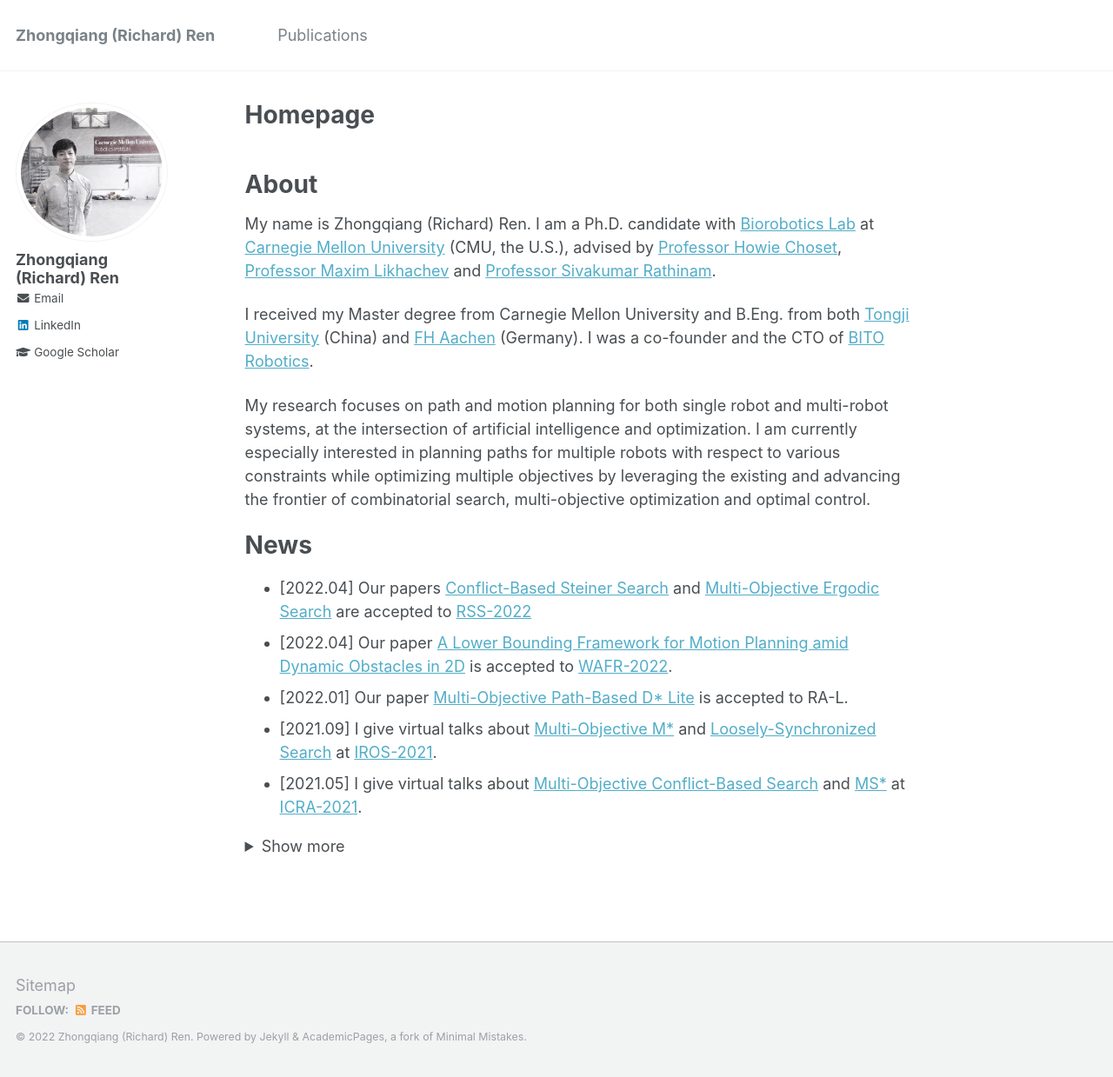
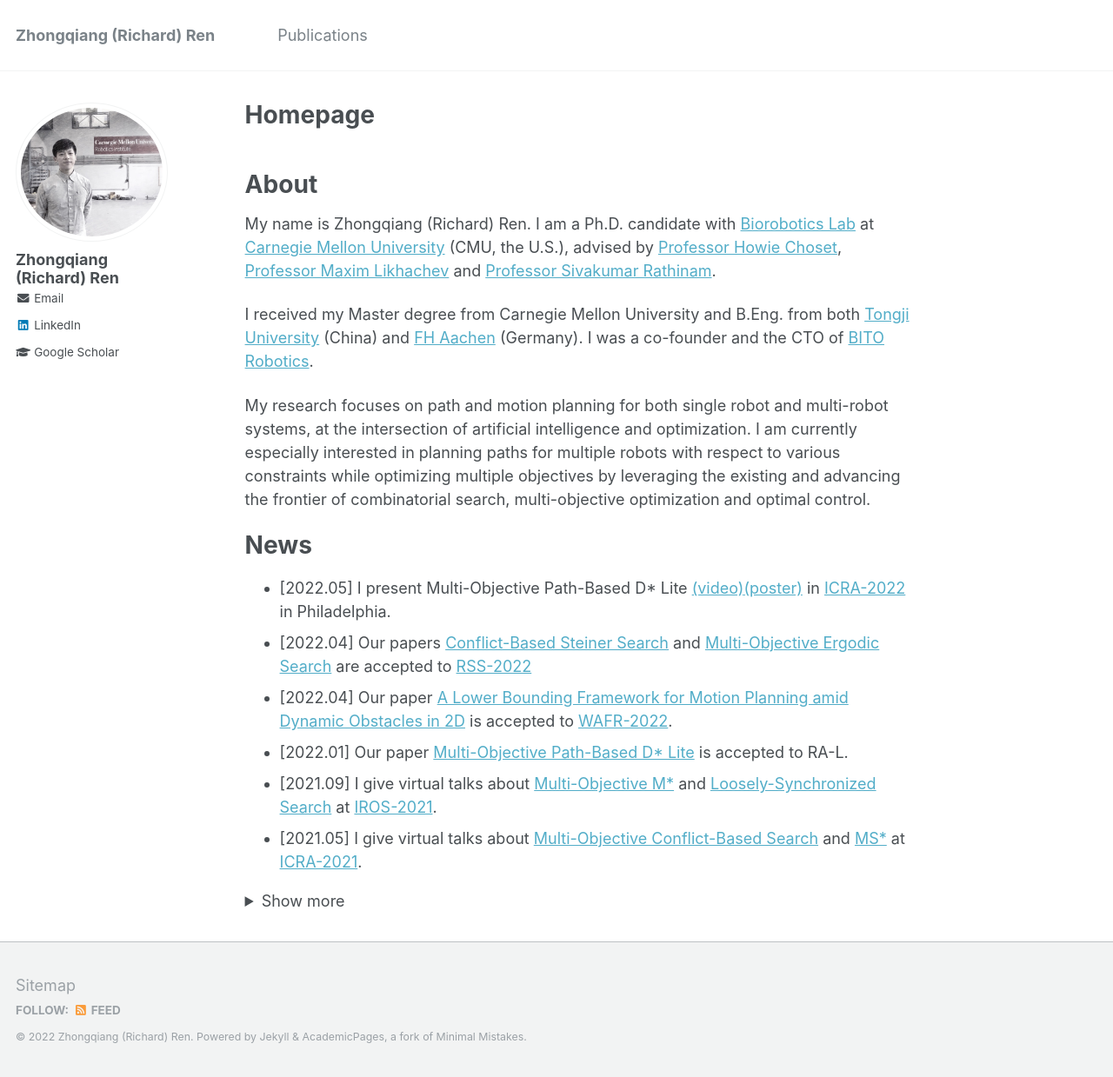
Before and after one commit to wonderren/wonderren.github.io, a Jekyll site: the page built from _pages/about.md, in a window 1280 px wide and 1239 px high. Shown: the whole window at 87% size. Built offline with Jekyll 4.4.1, drawn with Linux system fonts in a browser that asks for light colours.

Commit message:
add MOPBD poster

```diff
--- a/_pages/about.md
+++ b/_pages/about.md
@@ -33,6 +33,8 @@ I am currently especially interested in planning paths for multiple robots with
 
 News
 ======
+
+* \[2022.05\] I present Multi-Objective Path-Based D* Lite [(video)](https://youtu.be/GVYLqTZpPLE)[(poster)](../files/ren22_MOPBD_ICRA_RAL_poster.pdf) in [ICRA-2022](https://www.icra2022.org/) in Philadelphia.
 * \[2022.04\] Our papers [Conflict-Based Steiner Search](http://www.roboticsproceedings.org/rss18/p058.pdf) and [Multi-Objective Ergodic Search](http://www.roboticsproceedings.org/rss18/p052.pdf) are accepted to [RSS-2022](https://roboticsconference.org/)
 * \[2022.04\] Our paper [A Lower Bounding Framework for Motion Planning amid Dynamic Obstacles in 2D](https://arxiv.org/pdf/2202.07409.pdf) is accepted to [WAFR-2022](https://wafr2022.github.io/).
 * \[2022.01\] Our paper [Multi-Objective Path-Based D* Lite](https://ieeexplore.ieee.org/abstract/document/9697421) is accepted to RA-L.
```
Also changed, not shown: 1 other file.
